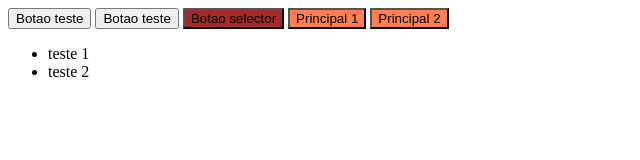
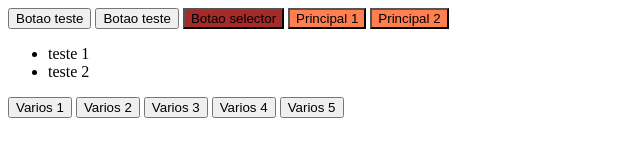
Before and after one commit to helenamaia/aula9-web, a plain HTML site: page index.html in a window 1280 px wide. Shown: the whole page, without its empty margins (0-640 px from the left). Drawn offline with Linux system fonts and the light colour scheme.

Commit message:
video aula 3

```diff
--- a/index.html
+++ b/index.html
@@ -17,6 +17,12 @@
         <li>teste 1</li>
         <li>teste 2</li>
     </ul>
+    <button class="botao-varios"> Varios 1</button>
+    <button class="botao-varios"> Varios 2</button>
+    <button class="botao-varios"> Varios 3</button>
+    <button class="botao-varios"> Varios 4</button>
+    <button class="botao-varios"> Varios 5</button>
+
     <script src="index.js"></script>
 </body>
 </html>
--- a/index.js
+++ b/index.js
@@ -17,3 +17,14 @@ console.log(botaoPrincipal);
 
 const lista = document.querySelector('ul');
 console.log(lista);
+
+const botaoVarios = document.querySelector('.botao-varios');
+console.log(botaoVarios);
+
+const variosBotoes = document.querySelectorAll('.botao-varios');
+console.log(variosBotoes);
+console.log(variosBotoes[2]);
+
+for(const botao of variosBotoes){
+    console.log(botao);
+}
```
